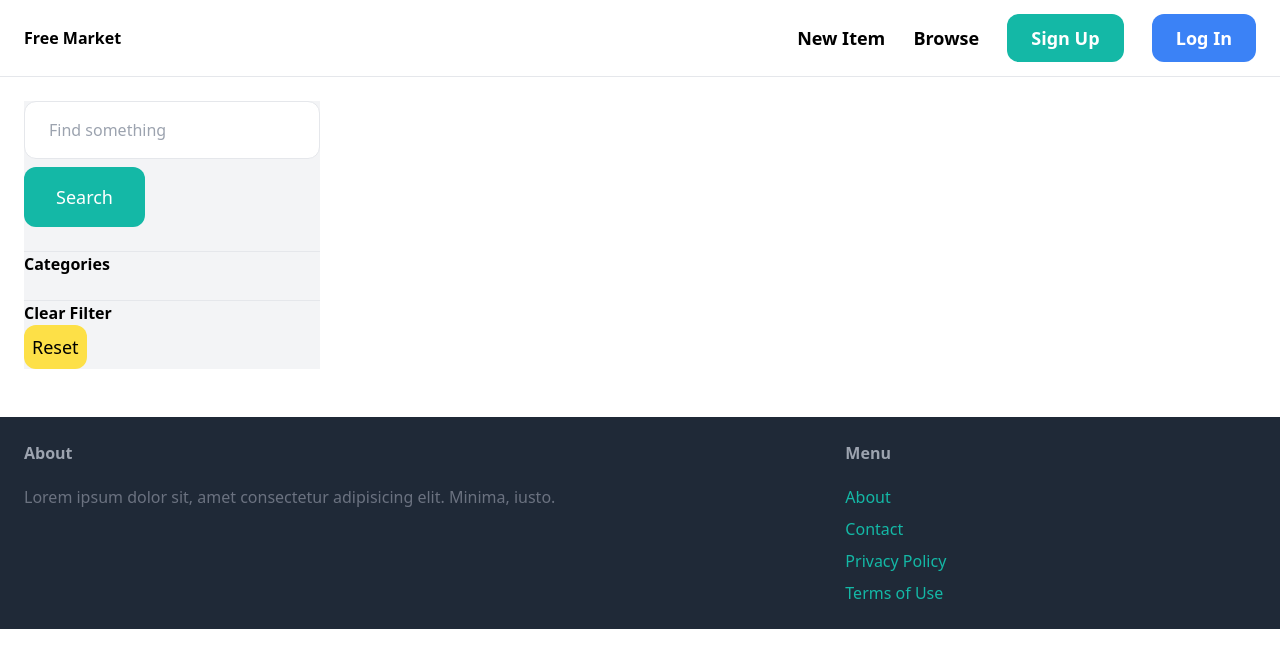
After one commit to rinornor/djangomarket, a Django app: template item/templates/item/items.html in a window 1280 px wide. The commit adds this page. Shown: the top 668 px of the page. Run offline with Django 4.2, Linux system fonts and the light colour scheme; the template is opened without the code that fills it, so the values that code supplies are empty; some libraries are stand-ins or nearby versions.

Commit message:
Added filtering for the articles and categories

```diff
--- a/core/templates/core/base.html
+++ b/core/templates/core/base.html
@@ -12,7 +12,7 @@
         <a href="/" class="tex-xl font-semibold">Free Market</a>
         <div class="space-x-6">
             <a href="{% url 'item:new' %}" class="text-lg font-semibold hover:text-gray-500">New Item</a>
-            <a href="#" class="text-lg font-semibold hover:text-gray-500">Browse</a>
+            <a href="{% url 'item:items' %}" class="text-lg font-semibold hover:text-gray-500">Browse</a>
 
             {% if request.user.is_authenticated %}
             <a href="{% url 'dashboard:index' %}" class="px-6 py-3 text-lg font-semibold bg-teal-500 text-white rounded-xl hover:bg-teal-700 ">Dashboard</a>
--- /dev/null
+++ b/item/templates/item/items.html
@@ -0,0 +1,55 @@
+{% extends 'core/base.html' %}
+
+{% block title %} Items {% endblock %}
+
+{% block content %}
+    <div class="pb-6 grid grid-cols-4 gap-4">
+        <div class="col-span-1 bg-gray-100">
+            <form method="GET" action="{% url 'item:items' %}">
+                <input name="query" class="w-full py-4 px-6 border rounded-xl " type="text" value="{{query}}" placeholder="Find something">
+                <button class="mt-2 py-4 px-8 text-lg bg-teal-500 text-white rounded-xl">Search</button>
+            </form>
+
+            <hr class="mt-6">
+
+            <p class="font-semibold">Categories</p>
+            <ul>
+                {% for category in categories %}
+                    <li class="py-2 px-2 rounded-xl {% if category.id == category_id %} bg-gray-200 {% endif %}">
+                        <a href="{% url 'item:items' %}?query={{query}}&category={{category.id}}">{{category.name}}</a>
+                    </li>
+                {% endfor %}
+            </ul>
+
+            <hr class="mt-6">
+
+            <p class="font-semibold">Clear Filter</p>
+            <ul>
+
+                    <li class="py-2 px-2 rounded-xl inline-block bg-yellow-300 text-gray rounded-xl text-lg">
+                        <a href="{% url 'item:items' %}">Reset</a>
+                    </li>
+
+            </ul>
+
+        </div>
+        <div class="col-span-3">
+            <div class="grid grid-cols-3 gap-3">
+                {% for item in items %}
+                <div>
+                    <a href="{% url 'item:detail' item.id %}">
+                        <div>
+                            <img src="{{ item.image.url }} " class="rounded-t-xl" alt="">
+                        </div>
+                        <div class="p-6 bg-white rounded-b-xl">
+                            <h2 class="text-2xl">{{item.name}}</h2>
+                            <p class="text-gray-500">Price: {{item.price}}</p>
+                        </div>
+                    </a>
+                </div>
+               {% endfor %}
+            </div>
+        </div>
+    </div>
+
+{% endblock %}
--- a/item/urls.py
+++ b/item/urls.py
@@ -6,6 +6,7 @@ app_name = 'item'
 
 
 urlpatterns = [
+    path("", views.items, name='items'),
     path("new/", views.new, name='new'),
     path("<int:pk>/", views.detail, name='detail'),
     path("<int:pk>/delete/", views.delete, name='delete'),
```
Also changed, not shown: item/views.py (+22 -1 lines).
